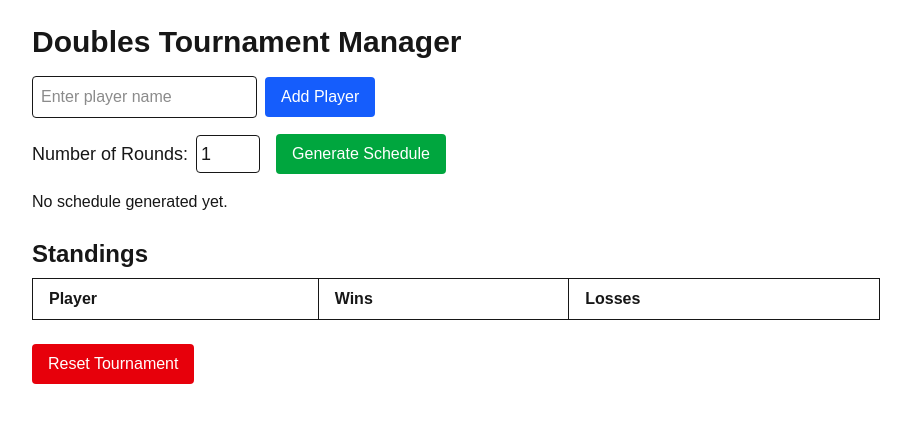
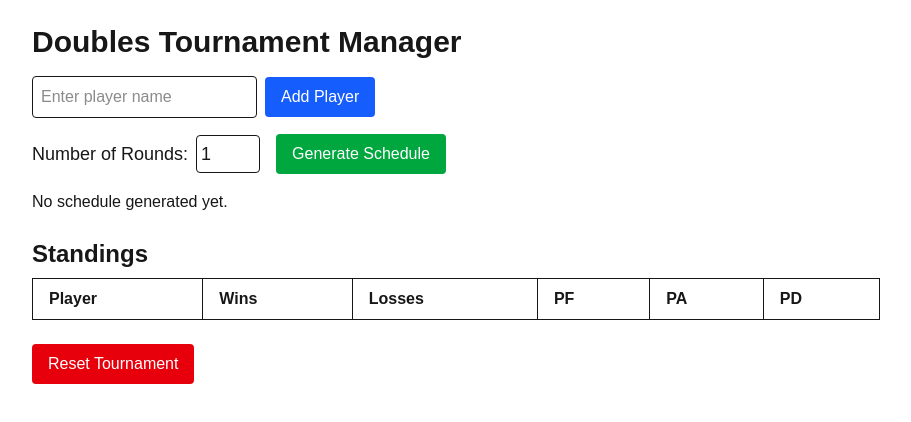
Before and after one commit to drusso97/pickleball-tournament-app, a Next.js app: page / in a window 1280 px wide. Shown: the top 422 px of the page, without its empty margins (184-1095 px from the left). Built offline with nearby package versions, Linux system fonts and the light colour scheme.

Commit message:
Added PF, PA, and PD columns to StandingsTable.tsx

```diff
--- a/src/components/StandingsTable.tsx
+++ b/src/components/StandingsTable.tsx
@@ -16,6 +16,9 @@ export default function StandingsTable({ standings }: StandingsTableProps) {
                     <th className="border px-4 py-2 text-left">Player</th>
                     <th className="border px-4 py-2 text-left">Wins</th>
                     <th className="border px-4 py-2 text-left">Losses</th>
+                    <th className="border px-4 py-2 text-left">PF</th>
+                    <th className="border px-4 py-2 text-left">PA</th>
+                    <th className="border px-4 py-2 text-left">PD</th>
                 </tr>
                 </thead>
                 <tbody>
@@ -24,6 +27,9 @@ export default function StandingsTable({ standings }: StandingsTableProps) {
                         <td className="border px-4 py-2">{record.name}</td>
                         <td className="border px-4 py-2">{record.wins}</td>
                         <td className="border px-4 py-2">{record.losses}</td>
+                        <td className="border px-4 py-2">{record.pointsScored}</td>
+                        <td className="border px-4 py-2">{record.pointsAllowed}</td>
+                        <td className="border px-4 py-2">{record.pointDifferential}</td>
                     </tr>
                 ))}
                 </tbody>
--- a/src/types.ts
+++ b/src/types.ts
@@ -16,6 +16,9 @@ export type Round = {
 
 export type Standings = {
     [playerId: string]: {
+        pointDifferential: number;
+        pointsAllowed: number;
+        pointsScored: number;
         name: string;
         wins: number;
         losses: number;
```
